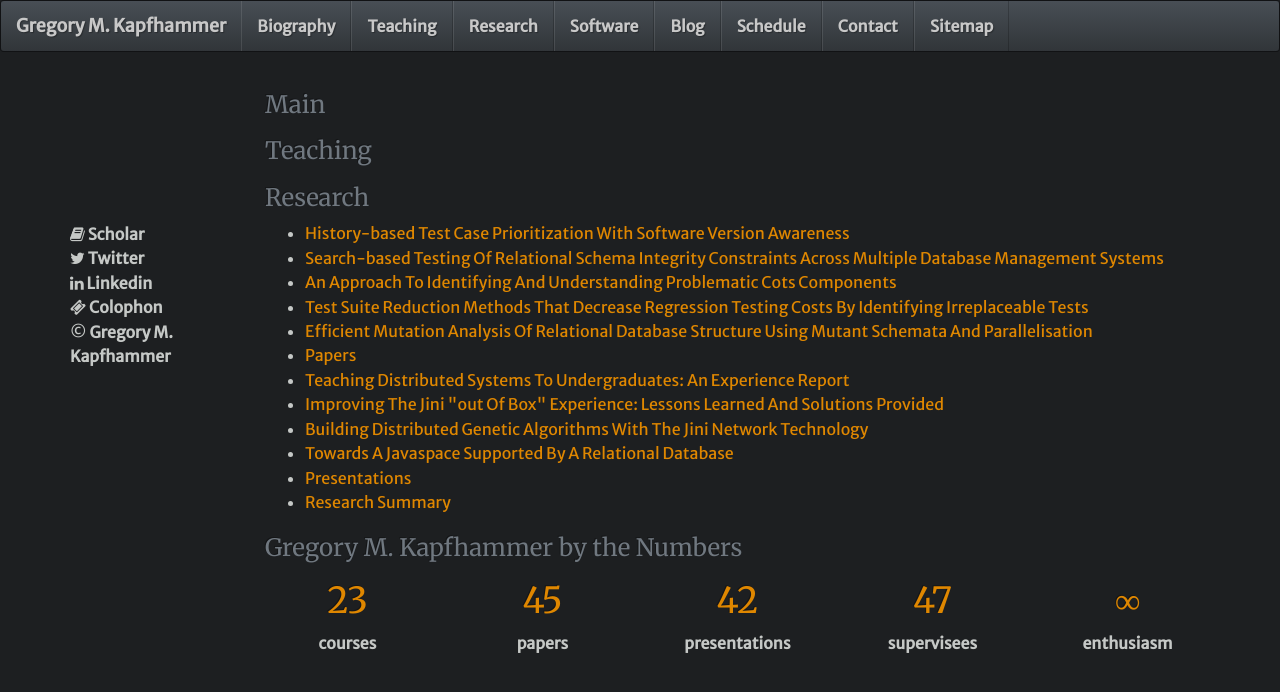
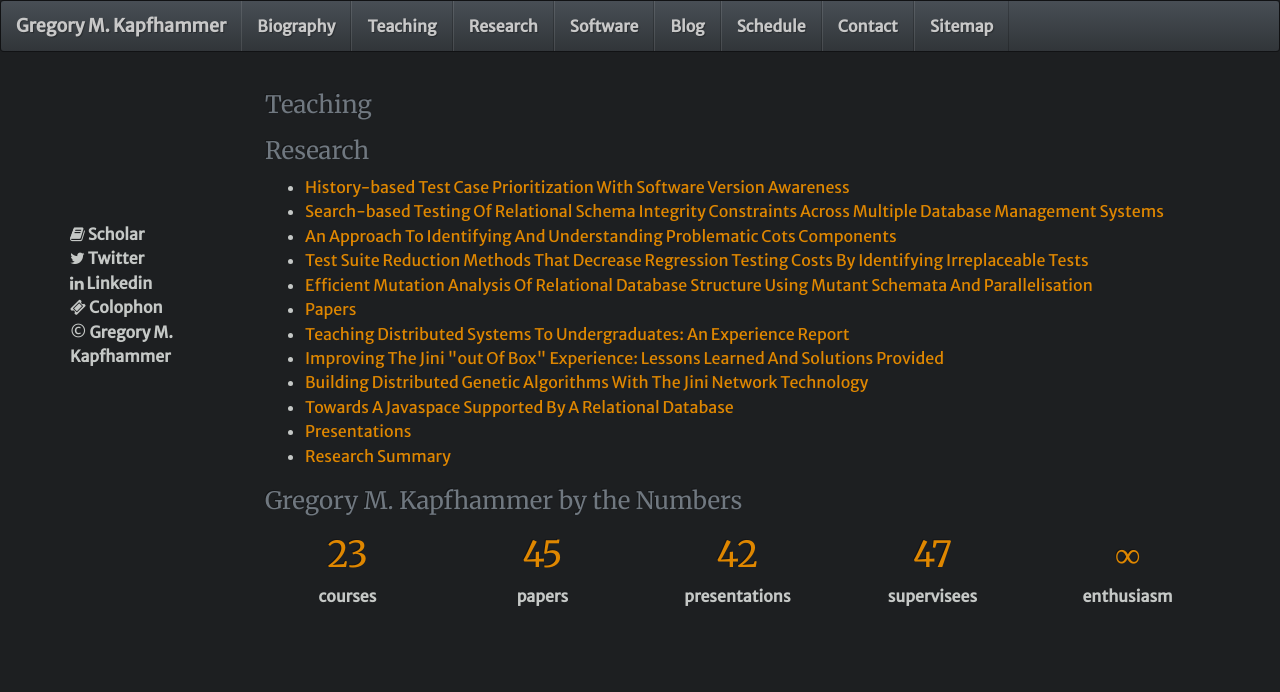
Before and after one commit to geerc/www, a Jekyll site: the page built from gkapfham/site/main/Sitemap.md, in a window 1280 px wide. Shown: the top 692 px of the page. Built offline with Jekyll 4.4.1, drawn with Linux system fonts in a browser that asks for light colours; nearby versions of some CDN libraries; Markdown is read by kramdown in place of the engine named in the settings; comment, search, counter and statistics services are not loaded.

Commit message:
Removed the main category from the _config.yml file. Categories needed?

```diff
--- a/gkapfham/_config.yml
+++ b/gkapfham/_config.yml
@@ -4,7 +4,7 @@ url: ""
 markdown: rdiscount
 permalink: pretty
 highlighter: pygments
-category-list: [main, teaching, research]
+category-list: [teaching, research]
 excerpt_separator: <!--more-->
 mapped: false
 header: false
```
